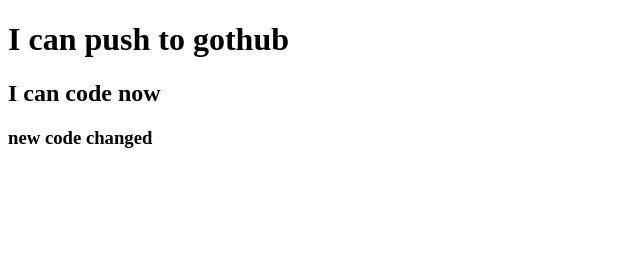
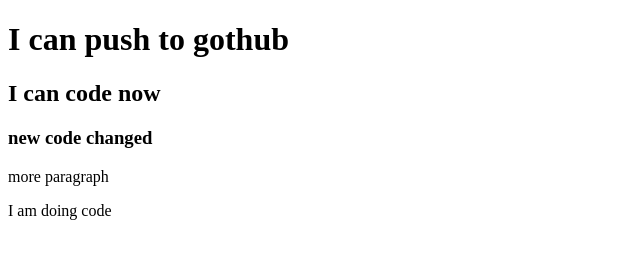
Before and after one commit to AnikDasJoy/my-second-repo, a plain HTML site: page index.html in a window 1280 px wide. Shown: the whole page, without its empty margins (0-640 px from the left). Drawn offline with Linux system fonts and the light colour scheme.

```diff
--- a/index.html
+++ b/index.html
@@ -11,5 +11,7 @@
     <h1>I can push to gothub</h1>
     <h2>I can code now</h2>
     <h3>new code changed</h3>
+    <p>more paragraph</p>
+    <p>I am doing code</p>
 </body>
 </html>
```
